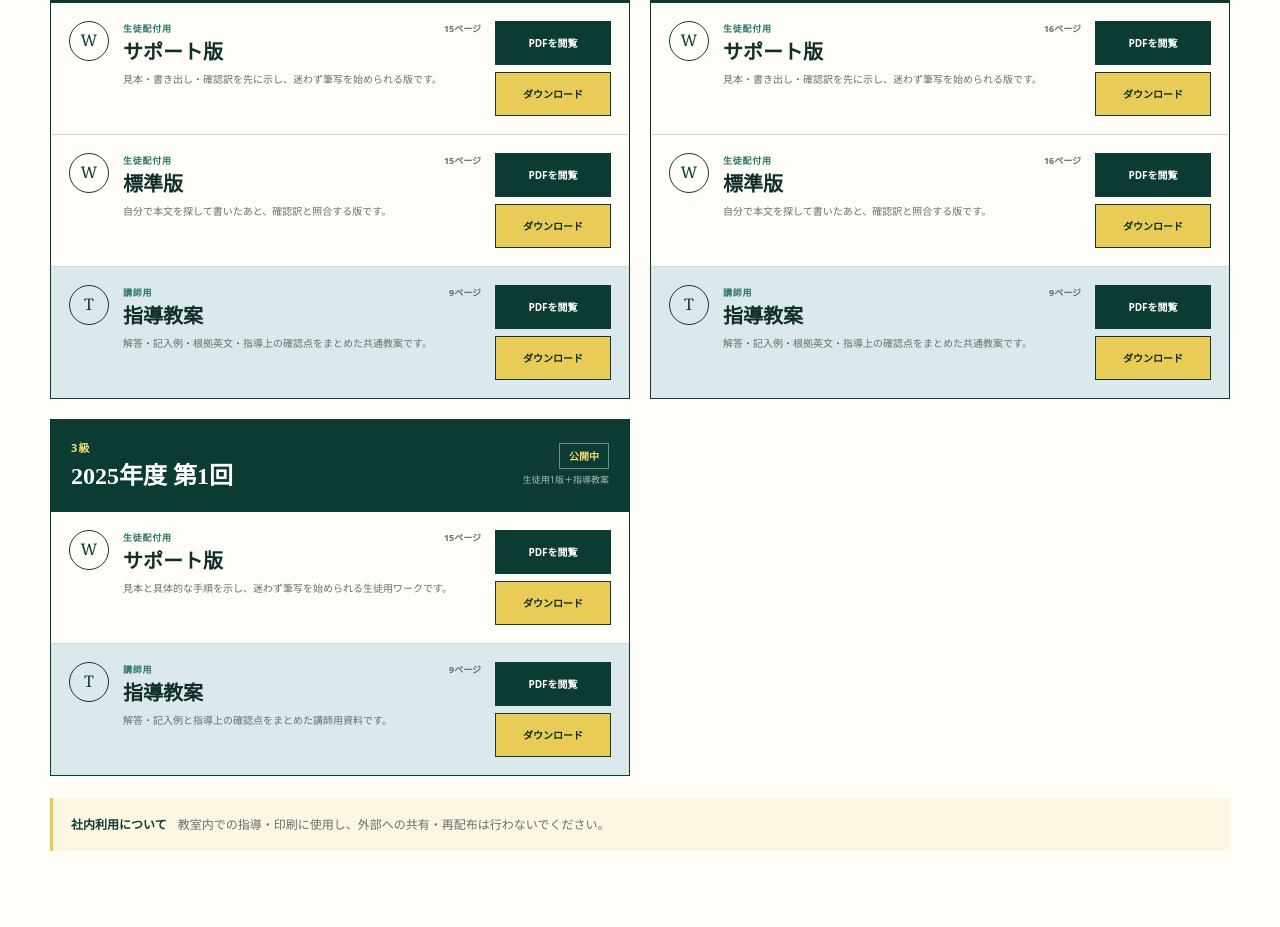
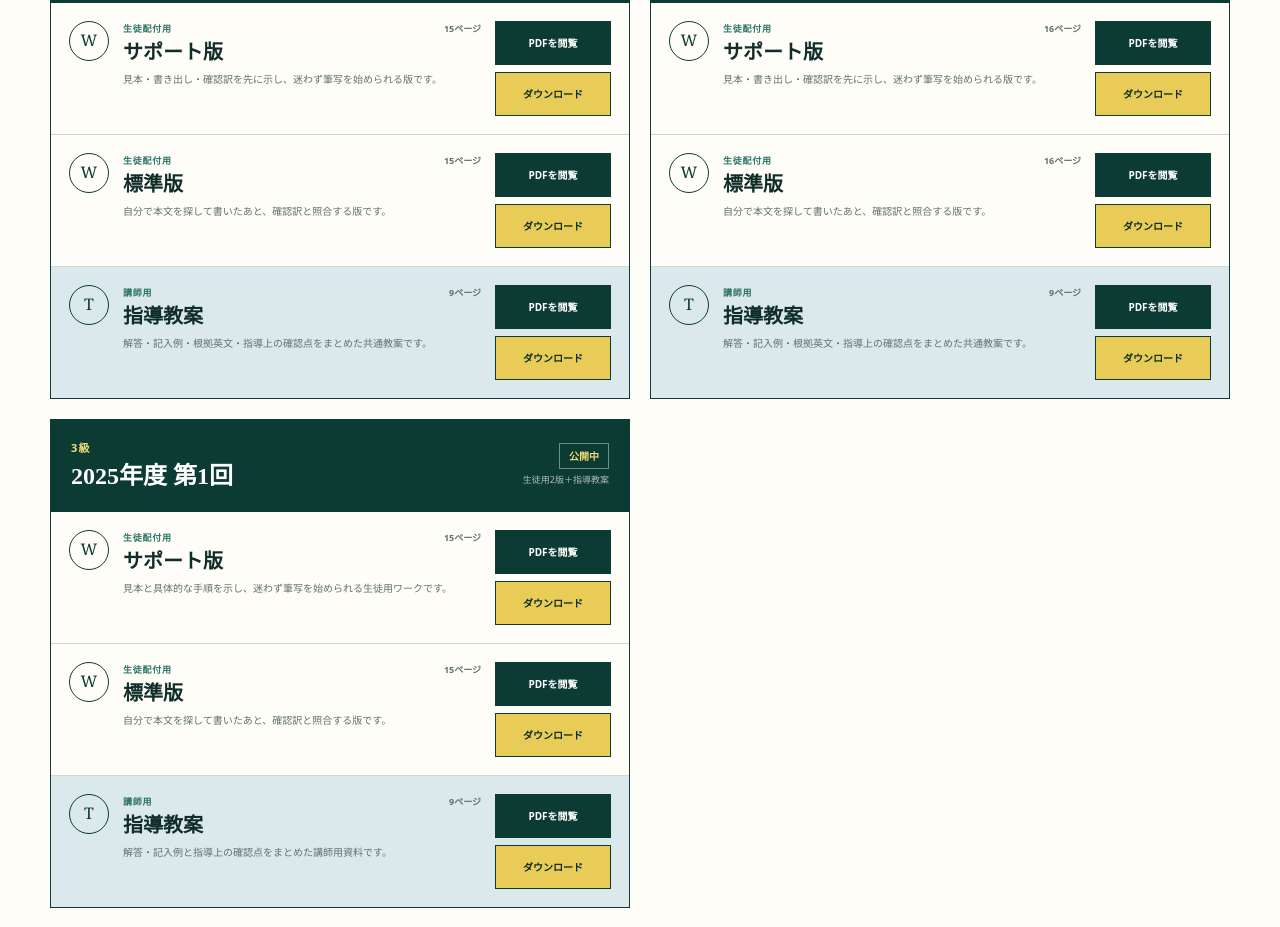
Before and after one commit to kikuchimkt-afk/readpass-workbook-lp, a website: page index.html in a window 1280 px wide. Shown: the part 1349-2276 px from the top of the page. Drawn offline with Linux system fonts and the light colour scheme.

Commit message:
Add 2025-1 standard workbook

```diff
--- a/index.html
+++ b/index.html
@@ -116,7 +116,7 @@
           </form>
 
           <div class="catalog-summary">
-            <p data-result-count aria-live="polite">3回分・PDF 8点を掲載</p>
+            <p data-result-count aria-live="polite">3回分・PDF 9点を掲載</p>
             <p>新しい試験回から順に表示しています。</p>
           </div>
 
@@ -239,7 +239,7 @@
                 <p class="session-grade">3級</p>
                 <h3>2025年度 第1回</h3>
               </div>
-              <div class="session-status"><span>公開中</span><small>生徒用1版＋指導教案</small></div>
+              <div class="session-status"><span>公開中</span><small>生徒用2版＋指導教案</small></div>
             </header>
             <div class="document-list">
               <article class="document-row">
@@ -255,6 +255,21 @@
                 <div class="document-actions" aria-label="3級 2025年度 第1回 サポート版の操作">
                   <a class="document-button document-view" href="/materials/grade3/2025-1/ReadPass_EIKEN_Grade3_2025-1_Student_Support_Workbook.pdf" target="_blank" rel="noopener noreferrer" aria-label="3級 2025年度 第1回 サポート版のPDFを新しいタブで閲覧">PDFを閲覧</a>
                   <a class="document-button document-download" href="/materials/grade3/2025-1/ReadPass_EIKEN_Grade3_2025-1_Student_Support_Workbook.pdf" download="ReadPass_EIKEN_Grade3_2025-1_Student_Support_Workbook.pdf" aria-label="3級 2025年度 第1回 サポート版のPDFをダウンロード">ダウンロード</a>
+                </div>
+              </article>
+              <article class="document-row">
+                <div class="document-icon" aria-hidden="true">W</div>
+                <div class="document-copy">
+                  <div class="document-title-line">
+                    <p class="document-audience">生徒配付用</p>
+                    <span>15ページ</span>
+                  </div>
+                  <h4>標準版</h4>
+                  <p>自分で本文を探して書いたあと、確認訳と照合する版です。</p>
+                </div>
+                <div class="document-actions" aria-label="3級 2025年度 第1回 標準版の操作">
+                  <a class="document-button document-view" href="/materials/grade3/2025-1/ReadPass_EIKEN_Grade3_2025-1_Student_Standard_Workbook.pdf" target="_blank" rel="noopener noreferrer" aria-label="3級 2025年度 第1回 標準版のPDFを新しいタブで閲覧">PDFを閲覧</a>
+                  <a class="document-button document-download" href="/materials/grade3/2025-1/ReadPass_EIKEN_Grade3_2025-1_Student_Standard_Workbook.pdf" download="ReadPass_EIKEN_Grade3_2025-1_Student_Standard_Workbook.pdf" aria-label="3級 2025年度 第1回 標準版のPDFをダウンロード">ダウンロード</a>
                 </div>
               </article>
               <article class="document-row document-row-guide">
--- a/scripts/validate.mjs
+++ b/scripts/validate.mjs
@@ -163,6 +163,7 @@ const vercel = JSON.parse(readFileSync("vercel.json", "utf8"));
 const redirects = vercel.redirects ?? [];
 const requiredLegacySources = [
   "/materials/grade3/2025-1/workbook.pdf",
+  "/materials/grade3/2025-1/workbook-standard.pdf",
   "/materials/grade3/2025-1/teaching-guide.pdf",
   "/materials/grade3/2025-2/workbook-support.pdf",
   "/materials/grade3/2025-2/workbook-standard.pdf",
```
Also changed, not shown: data/materials.json (+11 -1 lines), README.md, vercel.json, 1 other file.
